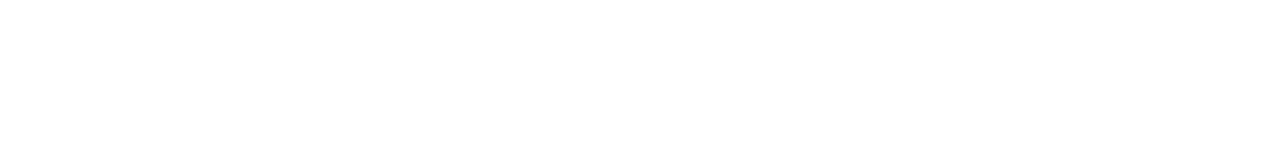
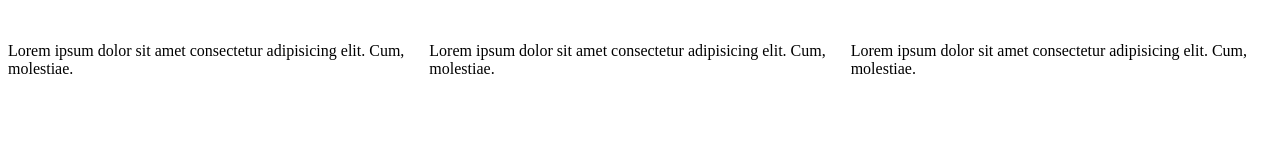
Before and after one commit to Timearchitect/frontend-24-vc-test, a plain HTML site: page index.html in a window 1280 px wide. Drawn offline with Linux system fonts and the light colour scheme.

Commit message:
la till img och p

```diff
--- a/css/style.css
+++ b/css/style.css
@@ -0,0 +1,8 @@
+*{
+    box-sizing: border-box;
+}
+
+.container {
+    display: flex;
+    justify-content: space-evenly;
+}
--- a/index.html
+++ b/index.html
@@ -9,9 +9,18 @@
 <body>
     <div></div>
     <container class="container">
-        <div></div>
-        <div></div>
-        <div></div>
+        <div>
+            <img src="" alt="">
+            <p>Lorem ipsum dolor sit amet consectetur adipisicing elit. Cum, molestiae.</p>
+        </div>
+        <div>
+            <img src="" alt="">
+            <p>Lorem ipsum dolor sit amet consectetur adipisicing elit. Cum, molestiae.</p>
+        </div>
+        <div>
+            <img src="" alt="">
+            <p>Lorem ipsum dolor sit amet consectetur adipisicing elit. Cum, molestiae.</p>
+        </div>
     </container>
 </body>
 </html>
```
